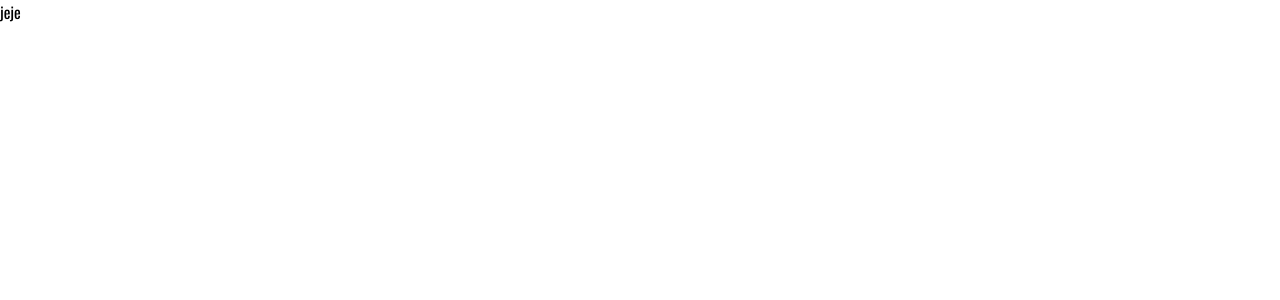
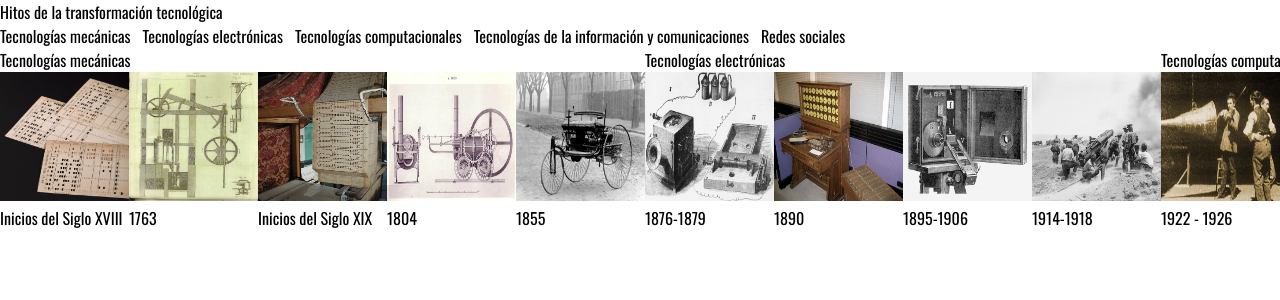
Before and after one commit to aecheverryb10/bit-a-bit, a Next.js app: page /introduccion in a window 1280 px wide. Shown: the top 300 px of the page. Built offline with nearby package versions, Linux system fonts and the light colour scheme.

Commit message:
Diagram the timeline with its menu. Develop function to move the scroll to the selected section

```diff
--- a/src/components/Timeline.js
+++ b/src/components/Timeline.js
@@ -1 +1,77 @@
 "use client";
+import { createRef, useRef } from 'react';
+import Image from 'next/image';
+//Data
+import timeline_data from '@/data/timeline_data';
+
+
+const Timeline = () => {
+	const timelineRef= useRef()
+	const sectionsRef = useRef(timeline_data.map(()=> createRef()))
+
+
+	//Move the scroll to the timeline section
+	const moveTimeline = (section, index) => {
+		const section_left = sectionsRef.current[index].current.offsetLeft;
+		timelineRef.current.scrollTo(section_left, 0)
+	};
+
+
+	return (
+		<div>
+			<p>Hitos de la transformación tecnológica</p>
+			{/* Menu */}
+			<nav className='flex gap-3'>
+				{
+					timeline_data.map((section, index_section) => {
+						return (
+							<button key={`button-${section.name}`} type='button' onClick={() => moveTimeline(section.name, index_section)}>
+								{section.name}
+							</button>
+						);
+					})
+				}
+			</nav>
+
+			{/* Timeline */}
+			<div className='timeline w-full overflow-x-auto whitespace-nowrap' ref={timelineRef}>
+				{/* Sections */}
+				{
+					timeline_data.map((section, index_section) => {
+						return (
+							<div
+							className='timeline-section inline-block align-top whitespace-normal'
+								key={section.name}
+								ref={sectionsRef.current[index_section]}
+							>
+								{/* Periods */}
+								{section.name}
+								<div className='timeline-periods flex flex-nowrap'>
+									{
+										section.periods.map((period, index_period) => {
+											const { title, image } = period;
+											return (
+												<div key={`${section}-${title}`} className='timeline-period'>
+													<button className='relative' type='button' style={{height: 129, width: 129}}>
+														<Image
+															alt={`${section.name}-${title}`}
+															fill={true}
+															src={image}
+														/>
+													</button>
+													<p>{title}</p>
+												</div>
+											);
+										})
+									}
+								</div>
+							</div>
+						);
+					})
+				}
+			</div>
+		</div>
+	);
+};
+
+export default Timeline;
--- a/src/data/timeline_data.js
+++ b/src/data/timeline_data.js
@@ -6,7 +6,7 @@ const timeline_data = [
 			{
 				title: "Inicios del Siglo XVIII",
 				description: "Nacen las tarjetas perforadas",
-				image: "/public/img/timeline/tecnologias_mecanicas/siglo_xviii.jpg",
+				image: "/img/timeline/tecnologias_mecanicas/siglo_xviii.jpg",
 				caption: (
 					<>
 						Museo de Ciencias de Londres / Biblioteca de imágenes de ciencia y sociedad, <a href='https://creativecommons.org/licenses/by-sa/2.0/' target="_blank">CC BY-SA 2.0</a>, via Wikimedia Commons
@@ -16,7 +16,7 @@ const timeline_data = [
 			{
 				title: "1763",
 				description: "Se inventa la primera máquina a vapor.",
-				image: "/public/img/timeline/tecnologias_mecanicas/1763.jpg",
+				image: "/img/timeline/tecnologias_mecanicas/1763.jpg",
 				caption: (
 					<>
 						DigbyDalton, <a href='https://creativecommons.org/licenses/by-sa/3.0/' target="_blank">CC BY-SA 3.0</a>, via Wikimedia Commons
@@ -26,7 +26,7 @@ const timeline_data = [
 			{
 				title: "Inicios del Siglo XIX",
 				description: "Se inventa la máquina de tejer basada en las tarjetas perforadas en Francia.",
-				image: "/public/img/timeline/tecnologias_mecanicas/siglo_xviii.jpg",
+				image: "/img/timeline/tecnologias_mecanicas/siglo_xix.jpg",
 				caption: (
 					<>
 						User Ghw on en.wikipedia, Public domain, via Wikimedia Commons
@@ -36,7 +36,7 @@ const timeline_data = [
 			{
 				title: "1804",
 				description: "Primera locomotora a vapor",
-				image: "/public/img/timeline/tecnologias_mecanicas/1804.jpg",
+				image: "/img/timeline/tecnologias_mecanicas/1804.jpg",
 				caption: (
 					<>
 						Science Museum, Public domain, via Wikimedia Commons
@@ -46,7 +46,7 @@ const timeline_data = [
 			{
 				title: "1855",
 				description: "Primer automóvil de gasolina",
-				image: "/public/img/timeline/tecnologias_mecanicas/1855.jpg",
+				image: "/img/timeline/tecnologias_mecanicas/1855.jpg",
 				caption: (
 					<>
 						Public domain, via Wikimedia Commons
@@ -61,11 +61,12 @@ const timeline_data = [
 			{
 				title: "1876-1879",
 				description: "Teléfonos y bombillas eléctricas",
+				image: "/img/timeline/tecnologias_electronicas/1876.jpg",
 				children: [
 					{
 						title: "1876",
 						description: "Patente del primer teléfono que funciona con electricidad",
-						image: "/public/img/timeline/tecnologias_electronicas/1876.jpg",
+						image: "/img/timeline/tecnologias_electronicas/1876.jpg",
 						caption: (
 							<>
 								Public domain, via Wikimedia Commons
@@ -75,7 +76,7 @@ const timeline_data = [
 					{
 						title: "1879",
 						description: "Patente de la bombilla eléctrica",
-						image: "/public/img/timeline/tecnologias_electronicas/1879.jpg",
+						image: "/img/timeline/tecnologias_electronicas/1879.jpg",
 						caption: (
 							<>
 								William J. Hammer, Public domain, via Wikimedia Commons
@@ -87,7 +88,7 @@ const timeline_data = [
 			{
 				title: "1890",
 				description: "Se inventa la máquina electromecánica para tabular información en tarjetas perforadas",
-				image: "/public/img/timeline/tecnologias_electronicas/1890.jpg",
+				image: "/img/timeline/tecnologias_electronicas/1890.jpg",
 				caption: (
 					<>
 						Adam Schuster, <a href='https://creativecommons.org/licenses/by/2.0/' target='_blank'>CC BY 2.0</a>, via Wikimedia Commons
@@ -97,11 +98,12 @@ const timeline_data = [
 			{
 				title: "1895-1906",
 				description: "El Cinematógrafo y el primer avión",
+				image: "/img/timeline/tecnologias_electronicas/1895.jpg",
 				children: [
 					{
 						title: "1895",
 						description: "Invención del cinematógrafo y primeras proyecciones de cine.",
-						image: "/public/img/timeline/tecnologias_electronicas/1895.jpg",
+						image: "/img/timeline/tecnologias_electronicas/1895.jpg",
 						caption: (
 							<>
 								Modificado por Mcapdevila - <a href='https://commons.wikimedia.org/wiki/File:Cinematograf-Camera2.jpg' target='_blank'>proceso de modificación</a>, <a href='https://creativecommons.org/licenses/by-sa/3.0/' target='_blank'>CC BY-SA 3.0</a>, via Wikimedia Commons
@@ -111,7 +113,7 @@ const timeline_data = [
 					{
 						title: "1903",
 						description: "Fabrican el primer avión con motor",
-						image: "/public/img/timeline/tecnologias_electronicas/1903.jpg",
+						image: "/img/timeline/tecnologias_electronicas/1903.jpg",
 						caption: (
 							<>
 								John T. Daniels, Public domain, via Wikimedia Commons
@@ -123,7 +125,7 @@ const timeline_data = [
 			{
 				title: "1914-1918",
 				description: "1era Guerra Mundial ",
-				image: "/public/img/timeline/tecnologias_electronicas/1914_1918.jpg",
+				image: "/img/timeline/tecnologias_electronicas/1914_1918.jpg",
 				caption: "Ernest Brooks, Public domain, via Wikimedia Commons"
 			},
 		]
@@ -134,11 +136,12 @@ const timeline_data = [
 			{
 				title: "1922 - 1926",
 				description: "Cine sonoro y la televisión",
+				image: "/img/timeline/tecnologias_computacionales/1922.jpg",
 				children: [
 					{
 						title: "1922",
 						description: "Producción de la primera película sonora",
-						image: "/public/img/timeline/1922.jpg",
+						image: "/img/timeline/tecnologias_computacionales/1922.jpg",
 						caption: (
 							<>
 								William Dickson (director); <a href='https://commons.wikimedia.org/wiki/File:Cinematograf-Camera2.jpg' target='_blank'>William Heise (cinematographer)</a>, <a href='https://creativecommons.org/licenses/by-sa/3.0/' target='_blank'>Public domain</a>, via Wikimedia Commons
@@ -148,7 +151,7 @@ const timeline_data = [
 					{
 						title: "1926",
 						description: "Primeras demostraciones de la televisión mecánica",
-						image: "/public/img/timeline/1926.jpg",
+						image: "/img/timeline/tecnologias_computacionales/1926.jpg",
 						caption: (
 							<>
 								Orrin Dunlap, Jr., Public domain, via Wikimedia Commons
@@ -160,11 +163,12 @@ const timeline_data = [
 			{
 				title: "1930-1941",
 				description: "Primeras computadoras",
+				image: "/img/timeline/tecnologias_computacionales/1930.jpg",
 				children: [
 					{
 						title: "1930",
 						description: "En Alemania se crea la computadora Z1",
-						image: "/public/img/timeline/1930.jpg",
+						image: "/img/timeline/tecnologias_computacionales/1930.jpg",
 						caption: (
 							<>
 								Stahlkocher, <a href='https://creativecommons.org/licenses/by-sa/3.0/' target='_blank'>CC BY-SA 3.0</a>, via Wikimedia Commons
@@ -174,7 +178,7 @@ const timeline_data = [
 					{
 						title: "1934",
 						description: "Creación de la Oficina de Computación Thomas J. Watson con la ayuda de IBM en la Universidad de Columbia",
-						image: "/public/img/timeline/1934.jpg",
+						image: "/img/timeline/tecnologias_computacionales/1934.jpg",
 						caption: (
 							<>
 								CUCCA Newsletter, via Columbia.edu
@@ -184,7 +188,7 @@ const timeline_data = [
 					{
 						title: "1941",
 						description: "La Computadora Z3 usa el sistema de numeración binario.",
-						image: "/public/img/timeline/1941.jpg",
+						image: "/img/timeline/tecnologias_computacionales/1941.jpg",
 						caption: (
 							<>
 								Venusianer, <a href='https://creativecommons.org/licenses/by-sa/3.0/' target='_blank'>CC BY-SA 3.0</a>, via Wikimedia Commons
@@ -196,11 +200,12 @@ const timeline_data = [
 			{
 				title: "1939-1945",
 				description: "2da Guerra Mundial",
+				image: "/img/timeline/tecnologias_computacionales/1930_2.jpg",
 				children: [
 					{
 						title: "1930",
 						description: "Invención de la bomba atómica.",
-						image: "/public/img/timeline/tecnologias_computacionales/1930_2.jpg",
+						image: "/img/timeline/tecnologias_computacionales/1930_2.jpg",
 						caption: (
 							<>
 								Courtesy of US Govt. Defense Threat Reduction Agency, Public domain, via Wikimedia Commons
@@ -210,7 +215,7 @@ const timeline_data = [
 					{
 						title: "1939",
 						description: "Desarrollo del análisis criptográfico con la Máquina Enigma.",
-						image: "/public/img/timeline/tecnologias_computacionales/1939.jpg",
+						image: "/img/timeline/tecnologias_computacionales/1939.jpg",
 						caption: (
 							<>
 								Museo della Scienza e della Tecnologia "Leonardo da Vinci", <a href='https://creativecommons.org/licenses/by-sa/4.0' target='_blank'>CC BY-SA 4.0</a>, via Wikimedia Commons
@@ -220,7 +225,7 @@ const timeline_data = [
 					{
 						title: "1942",
 						description: "Patente de la primera versión del espectro ensanchado que permitiría las comunicaciones inalámbricas de largas distancias (wifi).",
-						image: "/public/img/timeline/tecnologias_computacionales/1942.jpg",
+						image: "/img/timeline/tecnologias_computacionales/1942.jpg",
 						caption: (
 							<>
 								Public domain, via Wikimedia Commons
@@ -232,11 +237,12 @@ const timeline_data = [
 			{
 				title: "1946-1952",
 				description: "Inicia la computación digital comercial",
+				image: "/img/timeline/tecnologias_computacionales/1946.jpg",
 				children: [
 					{
 						title: "1946",
 						description: "Se crea «ENIAC», la calculadora electrónica que inauguró la era de la computación digital norteamericana",
-						image: "/public/img/timeline/tecnologias_computacionales/1946.jpg",
+						image: "/img/timeline/tecnologias_computacionales/1946.jpg",
 						caption: (
 							<>
 								U.S. Army Photo, Public domain, via Wikimedia Commons
@@ -246,7 +252,7 @@ const timeline_data = [
 					{
 						title: "1950",
 						description: "UNIVAC 1, la primera computadora de uso.comercial.",
-						image: "/public/img/timeline/tecnologias_computacionales/1950.jpg",
+						image: "/img/timeline/tecnologias_computacionales/1950.jpg",
 						caption: (
 							<>
 								Daderot, Public domain, via Wikimedia Commons
@@ -256,7 +262,7 @@ const timeline_data = [
 					{
 						title: "1952",
 						description: "Nought and crosses u “OXO”, el primer videojuego de la historia.",
-						image: "/public/img/timeline/tecnologias_computacionales/1952.jpg",
+						image: "/img/timeline/tecnologias_computacionales/1952.jpg",
 						caption: (
 							<>
 								Public domain, via Wikimedia Commons
@@ -268,11 +274,12 @@ const timeline_data = [
 			{
 				title: "1957-1960",
 				description: "Primeras computadoras en América Latina y el Caribe",
+				image: "/img/timeline/tecnologias_computacionales/1957.jpg",
 				children: [
 					{
 						title: "1957",
 						description: "Se instala la primera computadora en Colombia: una IBM 650 traída por Bavaria.",
-						image: "/public/img/timeline/tecnologias_computacionales/1957.jpg",
+						image: "/img/timeline/tecnologias_computacionales/1957.jpg",
 						caption: (
 							<>
 								Mahlum, Public domain, via Wikimedia Commons
@@ -282,7 +289,7 @@ const timeline_data = [
 					{
 						title: "1958-59",
 						description: "Se desarrolla COBOL, uno de los primeros lenguajes de programación de alto nivel.",
-						image: "/public/img/timeline/tecnologias_computacionales/1958_59.jpg",
+						image: "/img/timeline/tecnologias_computacionales/1958_59.jpg",
 						caption: (
 							<>
 								Eric Peacock, <a href='https://creativecommons.org/licenses/by-sa/4.0/' target='_blank'>CC BY-SA 4.0</a>, via Wikimedia Commons
@@ -292,7 +299,7 @@ const timeline_data = [
 					{
 						title: "1960",
 						description: "Se instala la primera computadora en Brasil en la Pontificia Universidad Católica de Río de Janeiro, la Datatron Burroughs B-205.",
-						image: "/public/img/timeline/tecnologias_computacionales/1960.jpg",
+						image: "/img/timeline/tecnologias_computacionales/1960.jpg",
 						caption: (
 							<>
 								Via Tjsawyer.com
@@ -309,11 +316,12 @@ const timeline_data = [
 			{
 				title: "1967-1976",
 				description: "Los primeros pasos del Internet ",
+				image: "/img/timeline/tecnologias_de_la_informacion_y_comunicaciones/1967.jpg",
 				children: [
 					{
 						title: "1967",
 						description: "Desarrollo de ARPANET",
-						image: "/public/img/timeline/tecnologias_de_la_informacion_y_comunicaciones/1967.jpg",
+						image: "/img/timeline/tecnologias_de_la_informacion_y_comunicaciones/1967.jpg",
 						caption: (
 							<>
 								ARPANET, Public domain, via Wikimedia Commons
@@ -323,7 +331,7 @@ const timeline_data = [
 					{
 						title: "1969",
 						description: "En Cuba se fabrica una microcomputadora, la CID 201-A.",
-						image: "/public/img/timeline/tecnologias_de_la_informacion_y_comunicaciones/1969.jpg",
+						image: "/img/timeline/tecnologias_de_la_informacion_y_comunicaciones/1969.jpg",
 						caption: (
 							<>
 								Via Cubamaterial.com
@@ -333,7 +341,7 @@ const timeline_data = [
 					{
 						title: "1970",
 						description: "Nace la Asociación Colombiana de Ingenieros de Sistemas (ACIS) en Colombia.",
-						image: "/public/img/timeline/tecnologias_de_la_informacion_y_comunicaciones/1970.png",
+						image: "/img/timeline/tecnologias_de_la_informacion_y_comunicaciones/1970.png",
 						caption: (
 							<>
 								Via acis.org.co
@@ -343,7 +351,7 @@ const timeline_data = [
 					{
 						title: "1975-1976",
 						description: "Fundación de Microsoft y Apple",
-						image: "/public/img/timeline/tecnologias_de_la_informacion_y_comunicaciones/1975_1976.jpg",
+						image: "/img/timeline/tecnologias_de_la_informacion_y_comunicaciones/1975_1976.jpg",
 						caption: (
 							<>
 								Via News.microsoft.com
@@ -355,11 +363,12 @@ const timeline_data = [
 			{
 				title: "1980-1987",
 				description: "HTML, URL y los teléfonos móviles",
+				image: "/img/timeline/tecnologias_de_la_informacion_y_comunicaciones/1980.png",
 				children: [
 					{
 						title: "1980",
 						description: "Se desarrolla el lenguaje HTML, las URL y el HTTP.",
-						image: "/public/img/timeline/tecnologias_de_la_informacion_y_comunicaciones/1980.png",
+						image: "/img/timeline/tecnologias_de_la_informacion_y_comunicaciones/1980.png",
 						caption: (
 							<>
 								Html-source-code3.png: Reisioderivative work: Rehua, Public domain, via Wikimedia Commons
@@ -369,7 +378,7 @@ const timeline_data = [
 					{
 						title: "1981",
 						description: "La primera computadora personal creada por IBM",
-						image: "/public/img/timeline/tecnologias_de_la_informacion_y_comunicaciones/1969.jpg",
+						image: "/img/timeline/tecnologias_de_la_informacion_y_comunicaciones/1969.jpg",
 						caption: (
 							<>
 								Modificado por  Reseletti - <a href='https://commons.wikimedia.org/wiki/File:IBM_PC_5150.jpg' target='_blank'>proceso de modificación</a>, <a href='https://creativecommons.org/licenses/by-sa/3.0/deed.en' target='_blank'>CC BY-SA 3.0</a>, via Wikimedia Commons
@@ -379,7 +388,7 @@ const timeline_data = [
 					{
 						title: "1984",
 						description: "Motorola lanza el primer teléfono móvil comercial, Dynatac 8000x.",
-						image: "/public/img/timeline/tecnologias_de_la_informacion_y_comunicaciones/1984.jpg",
+						image: "/img/timeline/tecnologias_de_la_informacion_y_comunicaciones/1984.jpg",
 						caption: (
 							<>
 								Redrum0486, <a href='https://creativecommons.org/licenses/by-sa/3.0/deed.en' target='_blank'>CC BY-SA 3.0</a>, via Wikimedia Commons
@@ -395,11 +404,12 @@ const timeline_data = [
 			{
 				title: "1991-1998",
 				description: "Páginas web y Google",
+				image: "/img/timeline/tecnologias_de_la_informacion_y_comunicaciones/1991.jpg",
 				children: [
 					{
 						title: "1991",
 						description: "Tim Berners-Lee publica la primera página web.",
-						image: "/public/img/timeline/tecnologias_de_la_informacion_y_comunicaciones/1991.jpg",
+						image: "/img/timeline/tecnologias_de_la_informacion_y_comunicaciones/1991.jpg",
 						caption: (
 							<>
 								Via Home.cern
@@ -409,7 +419,7 @@ const timeline_data = [
 					{
 						title: "1993",
 						description: "Se inventa el MP3 y los sistemas de compresión digital.",
-						image: "/public/img/timeline/tecnologias_de_la_informacion_y_comunicaciones/1993.png",
+						image: "/img/timeline/tecnologias_de_la_informacion_y_comunicaciones/1993.png",
 						caption: (
 							<>
 								Public domain, via Wikimedia Commons
@@ -419,7 +429,7 @@ const timeline_data = [
 					{
 						title: "1998",
 						description: "Lanzamiento de Google",
-						image: "/public/img/timeline/tecnologias_de_la_informacion_y_comunicaciones/1998.png",
+						image: "/img/timeline/tecnologias_de_la_informacion_y_comunicaciones/1998.png",
 						caption: (
 							<>
 								Google, Public domain, via Wikimedia Commons
@@ -436,6 +446,7 @@ const timeline_data = [
 			{
 				title: "2003-2010",
 				description: "Primeras apps",
+				image: "/img/timeline/redes_sociales/facebook_popularity.jpg",
 				children: [
 					{
 						title: "2003",
@@ -466,7 +477,7 @@ const timeline_data = [
 						description: "Nace Instagram",
 					},
 					{
-						image: "/public/img/timeline/redes_sociales/facebook_popularity.jpg",
+						image: "/img/timeline/redes_sociales/facebook_popularity.jpg",
 						caption: (
 							<>
 								Tatiraju.rishabh - <a href='https://commons.wikimedia.org/wiki/File:Facebook_popularity.PNG' target='_blank'>modification process</a>, <a href='https://creativecommons.org/licenses/by-sa/3.0/deed.en' target='_blank'>CC BY-SA 3.0</a>, via Wikimedia Commons
@@ -478,11 +489,12 @@ const timeline_data = [
 			{
 				title: "2011-2016",
 				description: "Redes 4G y 5G",
+				image: "/img/timeline/redes_sociales/2011.png",
 				children: [
 					{
 						title: "2011",
 						description: "Anuncian lanzamientos de las redes 4G en América Latina y el Caribe",
-						image: "/public/img/timeline/redes_sociales/2011.png",
+						image: "/img/timeline/redes_sociales/2011.png",
 						caption: (
 							<>
 								Foto de Iyke Ibeh de Pexels: https://www.pexels.com/es-es/foto/escritorio-ordenador-portatil-nina-sentado-17731675/
@@ -492,7 +504,7 @@ const timeline_data = [
 					{
 						title: "2015",
 						description: "La máquina de inteligencia artificial AlphaGo vence a un jugador profesional de Go",
-						image: "/public/img/timeline/redes_sociales/2015.png",
+						image: "/img/timeline/redes_sociales/2015.png",
 						caption: (
 							<>
 								Via commons.wikimedia.org
@@ -502,7 +514,7 @@ const timeline_data = [
 					{
 						title: "2016",
 						description: "Nace TikTok. También la compañía Tesla anuncia novedades en su proyecto de vehículos autónomos.",
-						image: "/public/img/timeline/redes_sociales/2016.png",
+						image: "/img/timeline/redes_sociales/2016.png",
 						caption: (
 							<>
 								Foto de cottonbro studio de Pexels: https://www.pexels.com/es-es/foto/manos-iphone-tecnologia-monitor-5081930/
@@ -512,7 +524,7 @@ const timeline_data = [
 					{
 						title: "2017",
 						description: "La Unión Internacional de Telecomunicaciones (UIT) presenta algunas especificaciones de las redes 5G aún en desarrollo en ciertos países.",
-						image: "/public/img/timeline/redes_sociales/2017.png",
+						image: "/img/timeline/redes_sociales/2017.png",
 						caption: (
 							<>
 								Foto de Ivan Samkov de Pexels: https://www.pexels.com/es-es/foto/hombre-persona-gafas-de-sol-telefono-inteligente-7902344/
@@ -524,11 +536,12 @@ const timeline_data = [
 			{
 				title: "2018-2020",
 				description: "Asistentes virtuales y la Pandemia",
+				image: "/img/timeline/redes_sociales/2018.jpg",
 				children: [
 					{
 						title: "2018",
 						description: "Se popularizan los asistentes virtuales como Alexa (Amazon), Google Assistant y Siri (Apple).",
-						image: "/public/img/timeline/redes_sociales/2018.jpg",
+						image: "/img/timeline/redes_sociales/2018.jpg",
 						caption: (
 							<>
 								Maurizio Pesce from Milan, Italia, CC BY 2.0, via Wikimedia Commons
@@ -538,7 +551,7 @@ const timeline_data = [
 					{
 						title: "2019",
 						description: "Lanzan los primeros teléfonos con pantallas flexibles.",
-						image: "/public/img/timeline/redes_sociales/2019.jpg",
+						image: "/img/timeline/redes_sociales/2019.jpg",
 						caption: (
 							<>
 								Foto de Onur Binay en Unsplash
@@ -548,7 +561,7 @@ const timeline_data = [
 					{
 						title: "2020",
 						description: " Desarrollo de tecnologías médicas y de contención sanitaria (robots, drones, apps de rastreo, plataformas de videollamadas, trabajo remoto, entre otros.) ",
-						image: "/public/img/timeline/redes_sociales/2020.jpg",
+						image: "/img/timeline/redes_sociales/2020.jpg",
 						caption: (
 							<>
 								Foto de Surface en Unsplash
@@ -560,11 +573,12 @@ const timeline_data = [
 			{
 				title: "2021-2023",
 				description: "La Inteligencia artificial y la realidad virtual en su esplendor",
+				image: "/img/timeline/redes_sociales/2021.png",
 				children: [
 					{
 						title: "2021",
 						description: " Facebook anuncia el cambio de nombre de la compañía a Meta y el desarrollo de un metaverso.",
-						image: "/public/img/timeline/redes_sociales/2021.png",
+						image: "/img/timeline/redes_sociales/2021.png",
 						caption: (
 							<>
 								Meta Platforms, Public domain, via Wikimedia Commons
@@ -574,7 +588,7 @@ const timeline_data = [
 					{
 						title: "2022",
 						description: "Se lanza ChatGPT, prototipo de chatbot de inteligencia artificial.",
-						image: "/public/img/timeline/redes_sociales/2022.png",
+						image: "/img/timeline/redes_sociales/2022.png",
 						caption: (
 							<>
 								OpenAI, Public domain, via Wikimedia Commons
@@ -584,7 +598,7 @@ const timeline_data = [
 					{
 						title: "2023",
 						description: " Avances en la computación cuántica, la ciberseguridad, la web 3.0 y la realidad virtual, aumentada y mixta, entre otros.",
-						image: "/public/img/timeline/redes_sociales/2023.jpg",
+						image: "/img/timeline/redes_sociales/2023.jpg",
 						caption: (
 							<>
 								Foto de stephan sorkin en Unsplash
@@ -596,3 +610,5 @@ const timeline_data = [
 		]
 	},
 ];
+
+export default timeline_data
--- a/src/pages/introduccion.js
+++ b/src/pages/introduccion.js
@@ -1,3 +1,9 @@
+import Timeline from '@/components/Timeline';
+
 export default function Introduccion() {
-  return <p>jeje</p>;
+  return (
+    <>
+      <Timeline/>
+    </>
+  );
 }
```
